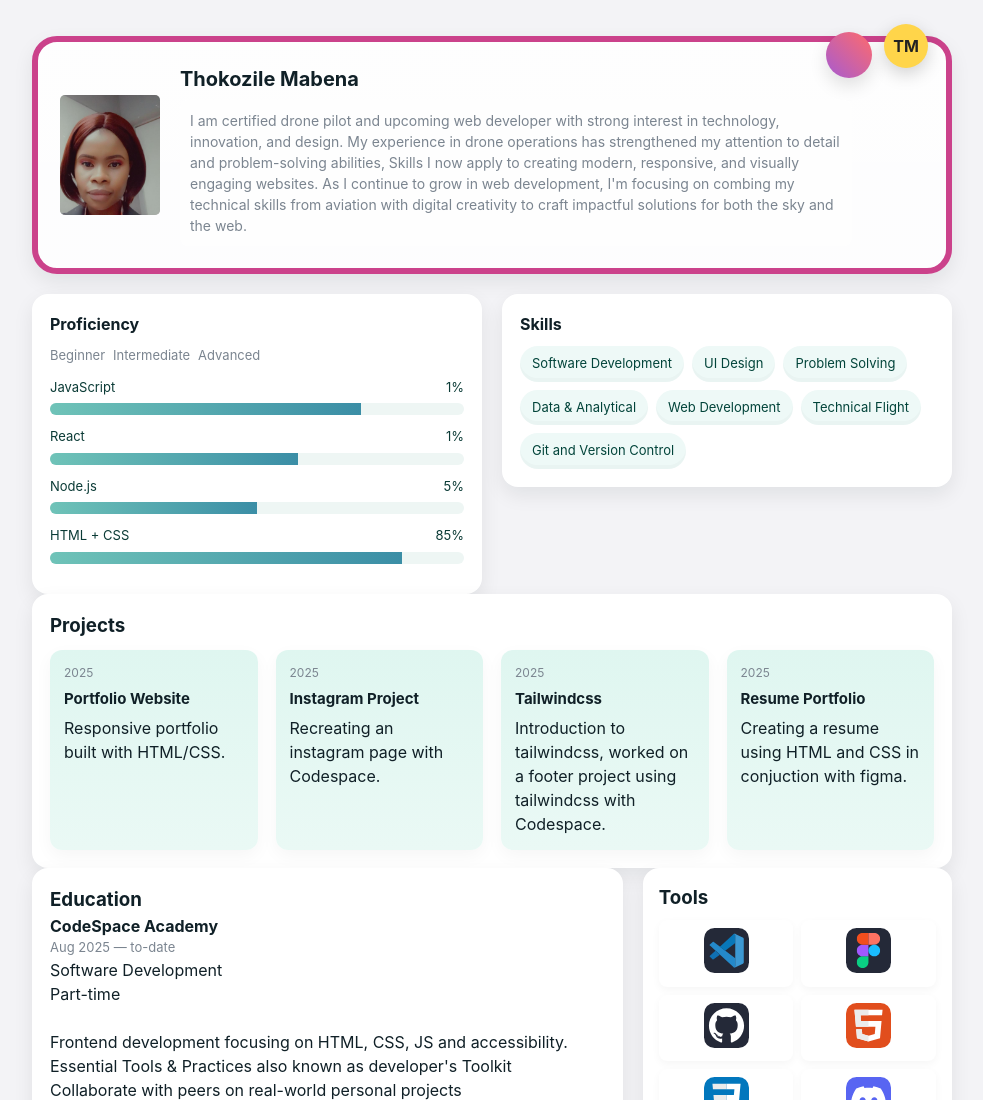
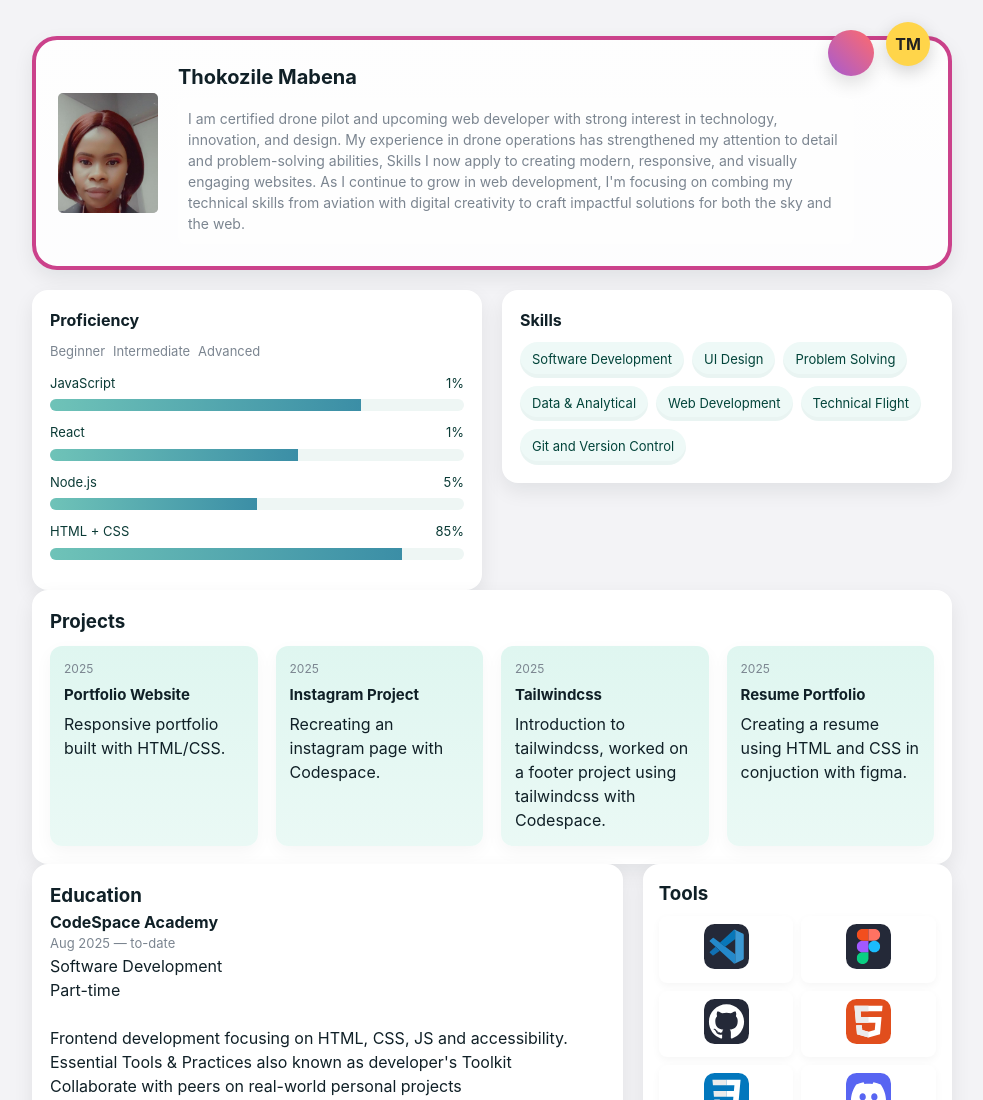
Before and after one commit to mabenathokozile1-gif/THOMAB25553_PT02508_A_Thokozile_Mabena_Resume-Project, a plain HTML site: page index.html in a window 1280 px wide. Shown: the top 1100 px of the page, without its empty margins (148-1131 px from the left). Drawn offline with Linux system fonts and the light colour scheme.

Commit message:
Updated CSS file

```diff
--- a/styles.css
+++ b/styles.css
@@ -42,7 +42,7 @@ body {
     rgba(255, 255, 255, 0.85)
   );
   border-radius: 25px;
-  border: 6px solid #cb428b;
+  border: 4px solid #cb428b;
   align-items: center;
   box-shadow: var(--shadow);
   position: relative;
```
